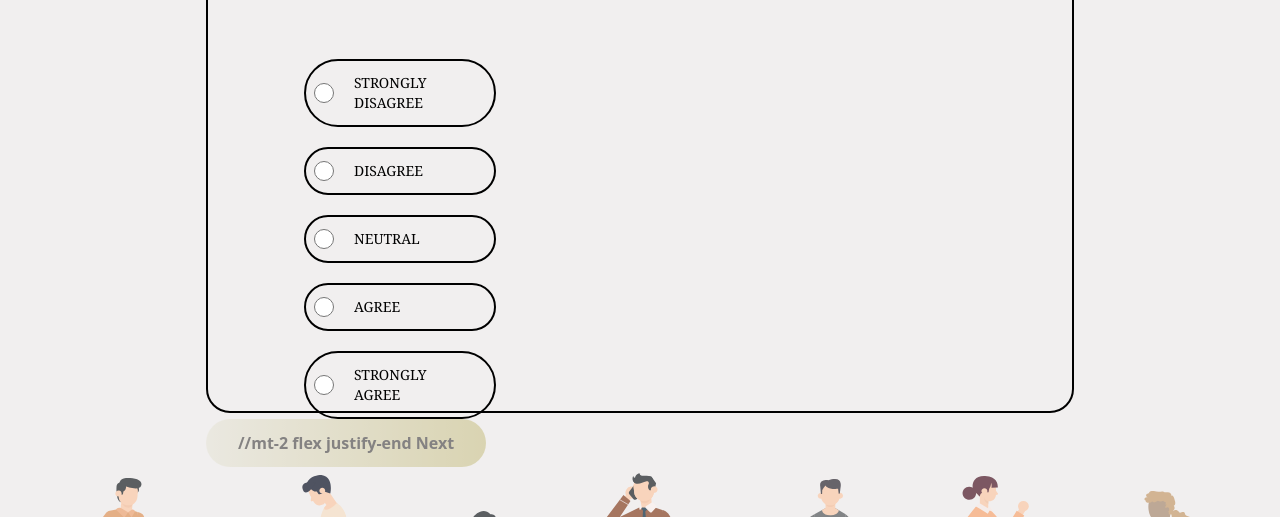
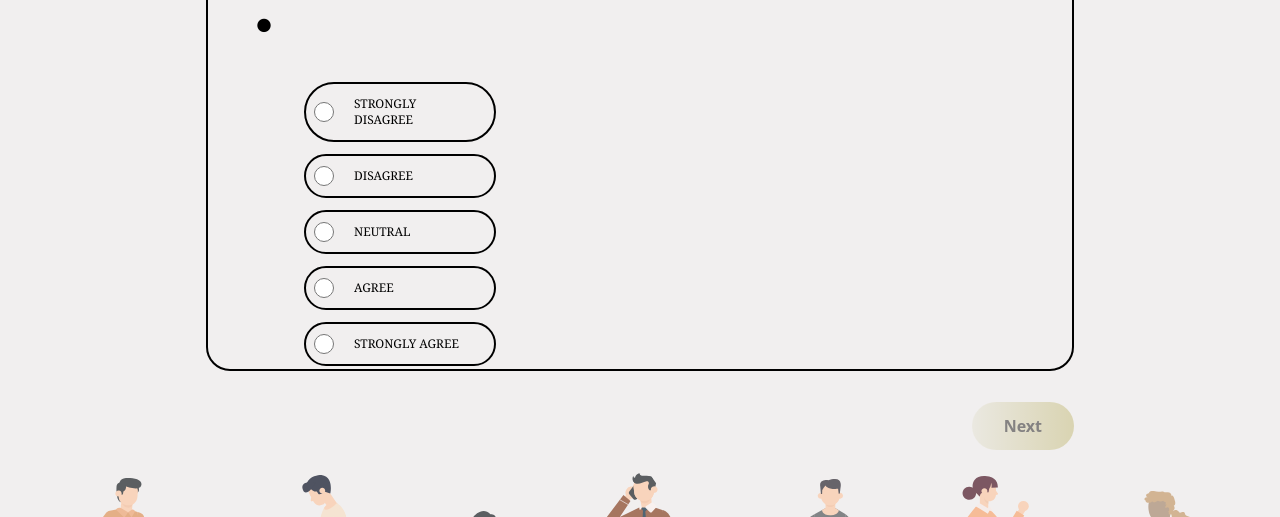
Before and after one commit to Patil5913/EduFeed-Client, a React (Vite) app: page /facultyfeedback in a window 1280 px wide. Shown: the part 228-745 px from the top of the page. Built offline with nearby package versions, Linux system fonts and the light colour scheme; no server answers; a web font is replaced by a local one.

Commit message:
ui updated for faculty feedback

```diff
--- a/src/Pages/Student/FacultyFeedback.jsx
+++ b/src/Pages/Student/FacultyFeedback.jsx
@@ -127,7 +127,7 @@ const FacultyFeedback = () => {
       </h1>
       <div className="flex justify-center">
         <div className="md:w-[70%] border-2 border-solid border-black py-3 px-5 md:px-0 mt-3 rounded-3xl">
-          <div className="flex justify-center space-x-4">
+          <div className="flex justify-center space-x-4 bg-red-300">
             {progressColors.map((color, index) => (
               <div
                 key={index}
@@ -136,7 +136,7 @@ const FacultyFeedback = () => {
             ))}
           </div>
 
-          <div className="flex justify-center mt-7 md:px-12 lg:h-[15%] h-fit">
+          <div className="flex justify-center mt-7 md:px-12 lg:h-[15%] h-fit ">
             <div className="w-5 h-5 flex mr-5 mt-2">
               <i className="ri-circle-fill"></i>
             </div>
@@ -145,12 +145,12 @@ const FacultyFeedback = () => {
             </p>
           </div>
 
-          <div className="space-y-5 px-4 sm:px-6 md:px-0 md:ml-24 my-5">
+          <div className="space-y-3 px-4 sm:px-6 md:px-0 md:ml-24 my-5">
             {optionLabels.map((label, index) => (
               <div
                 key={index}
                 className={`flex items-center border-2 border-gray-200 dark:border-gray-700 rounded-full px-2 w-full sm:w-3/4 lg:w-[25%] ${
-                  selectedOption === index + 1 ? "bg-blue-500 text-green" : ""
+                  selectedOption === index + 1 ? " text-[#c3ba76]" : ""
                 }`}
                 onClick={() => handleOptionSelect(index + 1)}
               >
@@ -160,7 +160,7 @@ const FacultyFeedback = () => {
                   name="bordered-radio"
                   className="w-5 h-5 text-black"
                 />
-                <label className="font-serif uppercase p-3 ml-2 text-sm font-medium flex-1 flex justify-start items-center rounded-full">
+                <label className="font-serif uppercase p-3 ml-2 text-xs font-medium flex-1 flex justify-start items-center rounded-full">
                   {label}
                 </label>
               </div>
@@ -169,8 +169,8 @@ const FacultyFeedback = () => {
         </div>
       </div>
 
-      <div className="flex justify-center">
-        <div className=" w-[70%] space-x-6">
+      <div className="flex justify-center mt-2 ">
+        <div className=" w-[70%]   flex justify-end items-center">
           {isQuestionsEnd ? (
             <button
               onClick={handleSubmit}
@@ -187,7 +187,7 @@ const FacultyFeedback = () => {
               }`}
               disabled={isNextDisabled}
             >
-              //mt-2 flex justify-end
+
               Next
             </button>
           )}
```
